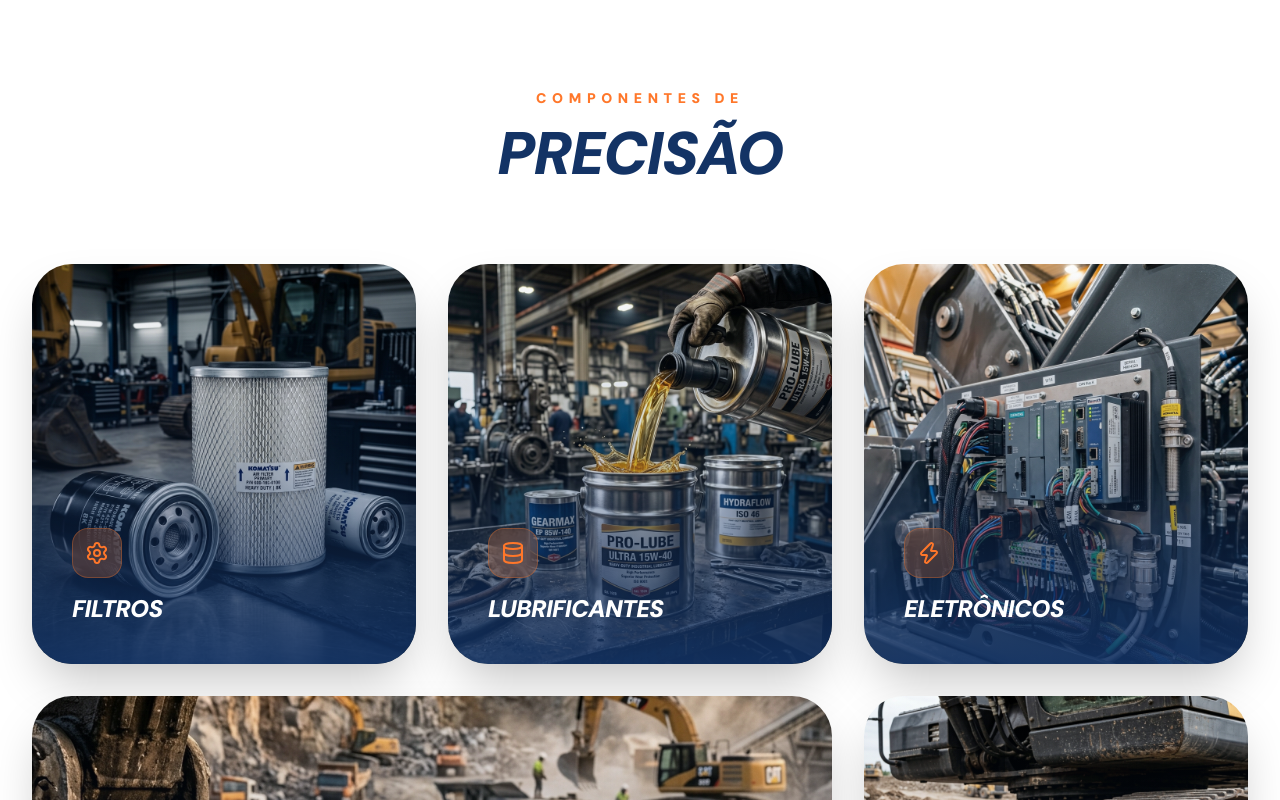
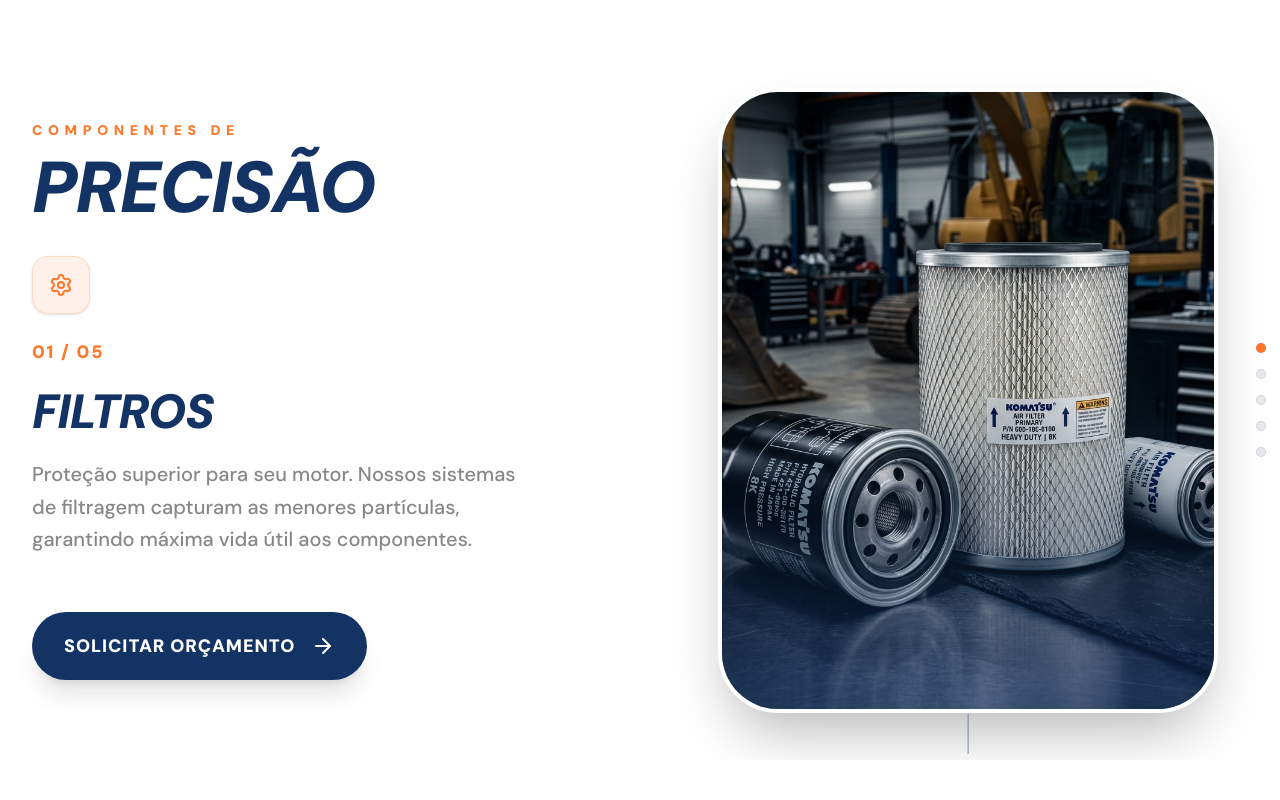
Before and after one commit to BaselCh/brasland-site, a React (Vite) app: page /#/pecas in a window 1280 px wide. Shown: the part 760-1560 px from the top of the page. Built offline with nearby package versions, Linux system fonts and the light colour scheme.

Commit message:
feat: implement premium vertical image stack section with scroll-pinning on Pecas page

```diff
--- a/src/pages/Pecas.tsx
+++ b/src/pages/Pecas.tsx
@@ -77,6 +77,46 @@
       });
     });
 
+    // Vertical Stack Animation
+    if (stackContainerRef.current) {
+      const cards = stackContainerRef.current.querySelectorAll('.stack-card');
+      const texts = stackContainerRef.current.querySelectorAll('.stack-text');
+      const dots = stackContainerRef.current.querySelectorAll('.stack-dot');
+
+      const tl = gsap.timeline({
+        scrollTrigger: {
+          trigger: stackContainerRef.current,
+          start: "top top",
+          end: "+=300%", // Faster scroll distance
+          pin: true,
+          scrub: 0.5, // More responsive scrub
+        }
+      });
+
+      cards.forEach((card, i) => {
+        if (i === 0) return;
+
+        // Card animation: Stack coming from bottom
+        tl.fromTo(card,
+          { yPercent: 120, rotate: 5, scale: 0.9 },
+          { yPercent: 0, rotate: 0, scale: 1, ease: "power2.inOut" },
+          i - 1
+        );
+
+        // Text transition logic
+        tl.to(texts[i-1], { opacity: 0, y: -20, filter: "blur(8px)", duration: 0.5 }, i - 1);
+        tl.fromTo(texts[i],
+          { opacity: 0, y: 20, filter: "blur(8px)" },
+          { opacity: 1, y: 0, filter: "blur(0px)", duration: 0.5 },
+          i - 1 + 0.3
+        );
+
+        // Progress indicators
+        tl.to(dots[i-1], { backgroundColor: "rgba(0,0,0,0.1)", scale: 1, duration: 0.5 }, i - 1);
+        tl.to(dots[i], { backgroundColor: "#FF671F", scale: 1.5, duration: 0.5 }, i - 1);
+      });
+    }
+
     return () => {
       lenis.destroy();
       ScrollTrigger.getAll().forEach(t => t.kill());
@@ -84,12 +124,39 @@
   }, []);
 
   const categories = [
-    { name: 'FILTROS', img: filtersImg, icon: <Settings size={24} /> },
-    { name: 'LUBRIFICANTES', img: lubricantsImg, icon: <Database size={24} /> },
-    { name: 'ELETRÔNICOS', img: electronicsImg, icon: <Zap size={24} /> },
-    { name: 'MATERIAL DE DESGASTE (GET)', img: wearPartsImg, icon: <Wrench size={24} /> },
-    { name: 'MATERIAL RODANTE', img: undercarriageImg, icon: <Activity size={24} /> },
+    {
+      name: 'FILTROS',
+      img: filtersImg,
+      icon: <Settings size={24} />,
+      desc: "Proteção superior para seu motor. Nossos sistemas de filtragem capturam as menores partículas, garantindo máxima vida útil aos componentes."
+    },
+    {
+      name: 'LUBRIFICANTES',
+      img: lubricantsImg,
+      icon: <Database size={24} />,
+      desc: "Eficiência em movimento. Formulações avançadas que reduzem o calor e o desgaste, mantendo sua máquina operando no pico de performance."
+    },
+    {
+      name: 'ELETRÔNICOS',
+      img: electronicsImg,
+      icon: <Zap size={24} />,
+      desc: "Precisão digital no campo. Módulos e sensores de alta confiabilidade para controle total e diagnóstico inteligente da sua frota."
+    },
+    {
+      name: 'MATERIAL DE DESGASTE (GET)',
+      img: wearPartsImg,
+      icon: <Wrench size={24} />,
+      desc: "Força bruta e resistência. Ferramentas de penetração no solo projetadas para durar mais nos terrenos mais desafiadores do Brasil."
+    },
+    {
+      name: 'MATERIAL RODANTE',
+      img: undercarriageImg,
+      icon: <Activity size={24} />,
+      desc: "A base da durabilidade. Componentes de tração robustos que suportam as cargas mais pesadas com estabilidade absoluta."
+    },
   ];
+
+  const stackContainerRef = useRef<HTMLDivElement>(null);
 
   return (
     <div ref={containerRef} className="bg-white overflow-x-hidden">
@@ -133,41 +200,84 @@
         </div>
       </section>
 
-      {/* CATEGORIES GRID */}
-      <section className="py-32 bg-white reveal-section">
-        <div className="container mx-auto px-4 md:px-8">
-          <div className="mb-20 text-center">
-            <h2 className="text-sm font-black text-brand-orange mb-4 uppercase tracking-[0.4em] reveal-item">COMPONENTES DE</h2>
-            <h3 className="text-4xl md:text-6xl font-black text-brand-blue uppercase italic reveal-item">PRECISÃO</h3>
+      {/* VERTICAL IMAGE STACK SECTION */}
+      <section ref={stackContainerRef} className="h-screen w-full bg-white relative overflow-hidden flex items-start pt-32 lg:pt-40">
+        <div className="container mx-auto px-4 md:px-8 h-full">
+          <div className="grid grid-cols-1 lg:grid-cols-2 gap-12 lg:gap-24 items-start h-full">
+            {/* Left Column: Fixed Layout for Texts */}
+            <div className="relative h-full flex flex-col justify-center order-2 lg:order-1">
+              <div className="mb-8">
+                <h2 className="text-sm font-black text-brand-orange mb-3 uppercase tracking-[0.4em]">COMPONENTES DE</h2>
+                <h3 className="text-4xl md:text-7xl font-black text-brand-blue uppercase italic leading-none">PRECISÃO</h3>
               </div>
 
-          <div className="grid grid-cols-1 md:grid-cols-2 lg:grid-cols-3 gap-8">
+              <div className="relative flex-grow">
                 {categories.map((cat, i) => (
                   <div
                     key={i}
-                className={`reveal-item group relative overflow-hidden rounded-[40px] h-[400px] shadow-2xl cursor-pointer ${i === 3 ? 'lg:col-span-2' : 'lg:col-span-1'}`}
+                    className={`stack-text absolute top-0 left-0 w-full flex flex-col gap-6 ${i === 0 ? 'opacity-100' : 'opacity-0'}`}
+                  >
+                    <div className="bg-brand-orange/10 backdrop-blur-md p-4 rounded-2xl w-fit text-brand-orange border border-brand-orange/20 shadow-sm">
+                      {cat.icon}
+                    </div>
+                    <div className="space-y-4">
+                      <div className="text-brand-orange font-black text-lg tracking-widest uppercase">0{i + 1} / 05</div>
+                      <h4 className="text-3xl md:text-5xl font-black text-brand-blue uppercase italic leading-tight">
+                        {cat.name}
+                      </h4>
+                      <p className="text-brand-gray text-lg md:text-xl leading-relaxed max-w-lg font-medium opacity-80">
+                        {cat.desc}
+                      </p>
+                    </div>
+
+                    <div className="pt-8">
+                      <Link to="/contato">
+                        <button className="btn-magnetic group flex items-center gap-4 bg-brand-blue text-white px-8 py-5 rounded-full font-black text-lg hover:bg-brand-orange transition-all duration-500 uppercase tracking-wider shadow-xl">
+                          Solicitar Orçamento
+                          <ArrowRight className="group-hover:translate-x-2 transition-transform" />
+                        </button>
+                      </Link>
+                    </div>
+                  </div>
+                ))}
+              </div>
+            </div>
+
+            {/* Right Column: Image Stack Container */}
+            <div className="relative h-[400px] lg:h-[70vh] flex items-center justify-center order-1 lg:order-2">
+              <div className="relative w-full aspect-[4/5] max-w-[500px]">
+                {categories.map((cat, i) => (
+                  <div
+                    key={i}
+                    className="stack-card absolute inset-0 rounded-[40px] lg:rounded-[60px] overflow-hidden shadow-[0_30px_60px_-15px_rgba(0,0,0,0.3)] bg-gray-100 border-4 border-white"
+                    style={{ zIndex: i }}
                   >
                     <img
                       src={cat.img}
                       alt={cat.name}
-                  className="w-full h-full object-cover transition-transform duration-1000 group-hover:scale-110"
+                      className="w-full h-full object-cover"
                     />
-                <div className="absolute inset-0 bg-gradient-to-t from-brand-blue/90 via-brand-blue/20 to-transparent"></div>
-                <div className="absolute bottom-10 left-10 right-10">
-                  <div className="bg-brand-orange/20 backdrop-blur-md p-3 rounded-2xl w-fit mb-4 text-brand-orange border border-brand-orange/30">
-                    {cat.icon}
+                    <div className="absolute inset-0 bg-gradient-to-t from-brand-blue/60 via-transparent to-transparent"></div>
                   </div>
-                  <h4 className="text-2xl font-black text-white uppercase italic leading-tight">
-                    {cat.name}
-                  </h4>
+                ))}
+
+                {/* Vertical Dots Navigation */}
+                <div className="absolute -right-8 lg:-right-12 top-1/2 -translate-y-1/2 flex flex-col gap-4 z-[100]">
+                  {categories.map((_, i) => (
+                    <div
+                      key={i}
+                      className={`stack-dot w-2.5 h-2.5 rounded-full transition-all duration-500 border border-brand-blue/10 ${i === 0 ? 'bg-brand-orange scale-150' : 'bg-gray-200'}`}
+                    ></div>
+                  ))}
                 </div>
-                <div className="absolute top-8 right-8 opacity-0 group-hover:opacity-100 transition-opacity">
-                  <div className="bg-white/10 backdrop-blur-md p-4 rounded-full border border-white/20">
-                    <ArrowRight className="text-white" />
+
+                {/* Interaction Hint */}
+                <div className="absolute -bottom-16 left-1/2 -translate-x-1/2 flex flex-col items-center gap-2 opacity-50">
+                  <div className="w-[1px] h-10 bg-brand-blue animate-pulse"></div>
+                  <span className="text-[10px] font-black uppercase tracking-[0.3em] text-brand-blue">Role para explorar</span>
                 </div>
               </div>
             </div>
-            ))}
           </div>
         </div>
       </section>
```
Lines whose indentation alone changed are shown as unchanged.
